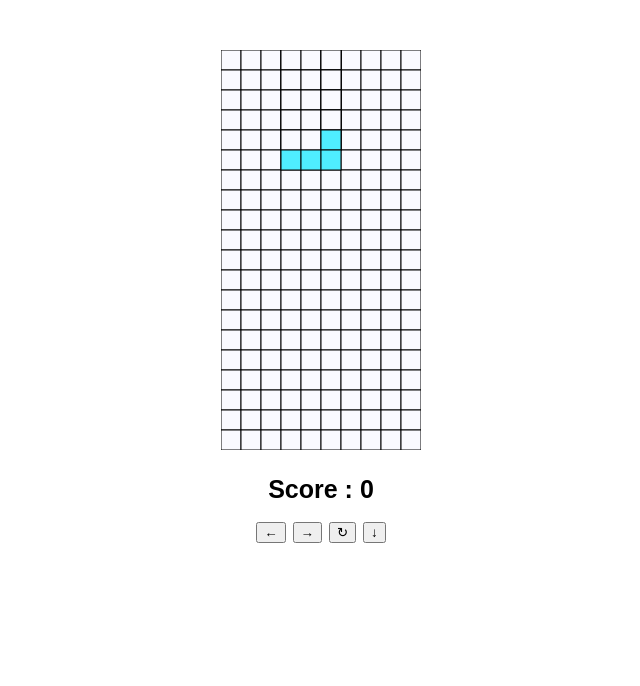
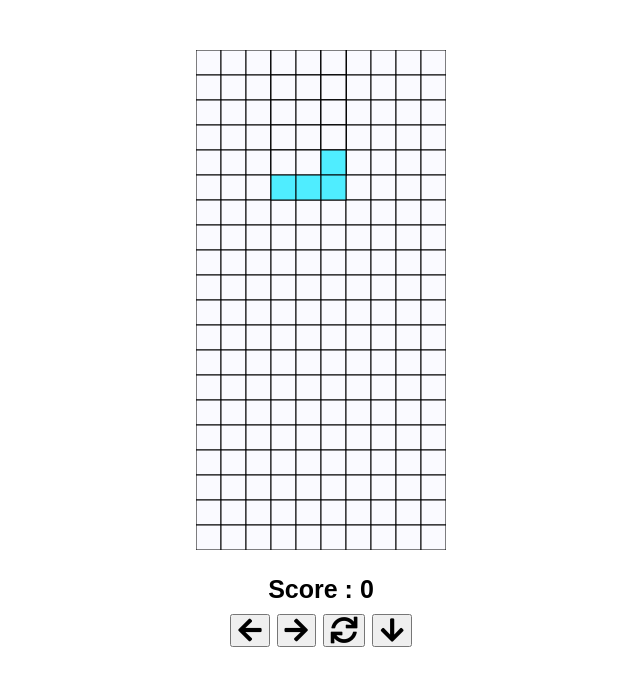
Before and after one commit to brijathom/tetris, a PHP site: page / in a window 1280 px wide. Shown: the top 686 px of the page, without its empty margins (319-959 px from the left). Run offline with PHP 8.4, Linux system fonts and the light colour scheme; some libraries are stand-ins or nearby versions.

Commit message:
Update button icons

```diff
--- a/index.html
+++ b/index.html
@@ -6,13 +6,19 @@
         <meta name="description" content="This is a Tetris game." />
         <link rel="icon" type="image/x-icon" href="favicon.ico" />
         <link rel="stylesheet" href="styles/main.css" />
+        <link
+            rel="stylesheet"
+            href="https://use.fontawesome.com/releases/v5.0.13/css/all.css"
+            integrity="sha384-DNOHZ68U8hZfKXOrtjWvjxusGo9WQnrNx2sqG0tfsghAvtVlRW3tvkXWZh58N9jp"
+            crossorigin="anonymous"
+        />
         <script src="scripts/tetrominos.js" defer></script>
         <script src="scripts/main.js" defer></script>
 
         <title>Tetris</title>
     </head>
     <body>
-        <canvas id="field" width="200" height="400"></canvas>
+        <canvas id="grid" width="250" height="500"></canvas>
     </body>
 
     <div>
@@ -20,10 +26,9 @@
         <div id="score">0</div>
     </div>
     <div>
-        <button onclick="buttons('left')">&#8592</button>
-        <button onclick="buttons('right')">&#8594</button>
-        <button onclick="buttons('rotate')">&#8635</button>
-        <button onclick="buttons('down')">&#8595</button>
-
+        <button onclick="buttons('left')"><i class="fas fa-arrow-left fa-2x"></i></button>
+        <button onclick="buttons('right')"><i class="fas fa-arrow-right fa-2x"></i></button>
+        <button onclick="buttons('rotate')"><i class="fas fa-sync fa-2x"></i></button>
+        <button onclick="buttons('down')"><i class="fas fa-arrow-down fa-2x"></i></button>
     </div>
 </html>
--- a/scripts/main.js
+++ b/scripts/main.js
@@ -1,12 +1,12 @@
-const cvs = document.getElementById("field");
+const cvs = document.getElementById("grid");
 const ctx = cvs.getContext("2d");
 const scoreElement = document.getElementById("score");
 const ROW = 20;
 const COL = (COLUMN = 10);
-const SQ = (squareSize = 20);
+const SQ = (squareSize = 25);
 const VACANT = "#fafaff";
 
-// draw a square
+// Squares on the grid are filled in as required
 function drawSquare(x, y, color) {
     ctx.fillStyle = color;
     ctx.fillRect(x * SQ, y * SQ, SQ, SQ);
@@ -14,27 +14,27 @@ function drawSquare(x, y, color) {
     ctx.strokeRect(x * SQ, y * SQ, SQ, SQ);
 }
 
-// create the board
-let board = [];
+// The grid is created
+let grid = [];
 for (r = 0; r < ROW; r++) {
-    board[r] = [];
+    grid[r] = [];
     for (c = 0; c < COL; c++) {
-        board[r][c] = VACANT;
+        grid[r][c] = VACANT;
     }
 }
 
-// draw the board
-function drawBoard() {
+// The grid is updated as required
+function drawGrid() {
     for (r = 0; r < ROW; r++) {
         for (c = 0; c < COL; c++) {
-            drawSquare(c, r, board[r][c]);
+            drawSquare(c, r, grid[r][c]);
         }
     }
 }
 
-drawBoard();
+drawGrid();
 
-// the pieces and their colors
+// The pieces and their associated colors
 const PIECES = [
     [I, "#ff694f"],
     [O, "#ffe54f"],
@@ -45,33 +45,28 @@ const PIECES = [
     [Z, "#ff4fd9"],
 ];
 
-// generate random pieces
+// A random piece is selected
 function randomPiece() {
-    let r = (randomN = Math.floor(Math.random() * PIECES.length)); // 0 -> 6
+    let r = (randomN = Math.floor(Math.random() * PIECES.length));
     return new Piece(PIECES[r][0], PIECES[r][1]);
 }
 
 let p = randomPiece();
 
-// The Object Piece
-
+// The piece object
 function Piece(tetromino, color) {
     this.tetromino = tetromino;
     this.color = color;
-
-    this.tetrominoN = 0; // we start from the first pattern
+    this.tetrominoN = 0;
     this.activeTetromino = this.tetromino[this.tetrominoN];
-
-    // we need to control the pieces
     this.x = 3;
     this.y = -2;
 }
 
-// fill function
+// The piece is filled in
 Piece.prototype.fill = function (color) {
     for (r = 0; r < this.activeTetromino.length; r++) {
         for (c = 0; c < this.activeTetromino.length; c++) {
-            // we draw only occupied squares
             if (this.activeTetromino[r][c]) {
                 drawSquare(this.x + c, this.y + r, color);
             }
@@ -79,30 +74,29 @@ Piece.prototype.fill = function (color) {
     }
 };
 
-// draw a piece to the board
+// The piece is drawn on the grid
 Piece.prototype.draw = function () {
     this.fill(this.color);
 };
 
-// undraw a piece
+// The piece is removed from the grid
 Piece.prototype.unDraw = function () {
     this.fill(VACANT);
 };
 
-// move Down the piece
+// The piece is moved down
 Piece.prototype.moveDown = function () {
     if (!this.collision(0, 1, this.activeTetromino)) {
         this.unDraw();
         this.y++;
         this.draw();
     } else {
-        // we lock the piece and generate a new one
         this.lock();
         p = randomPiece();
     }
 };
 
-// move Right the piece
+// The piece is moved to the right
 Piece.prototype.moveRight = function () {
     if (!this.collision(1, 0, this.activeTetromino)) {
         this.unDraw();
@@ -111,7 +105,7 @@ Piece.prototype.moveRight = function () {
     }
 };
 
-// move Left the piece
+// The piece is moved to the left
 Piece.prototype.moveLeft = function () {
     if (!this.collision(-1, 0, this.activeTetromino)) {
         this.unDraw();
@@ -120,25 +114,23 @@ Piece.prototype.moveLeft = function () {
     }
 };
 
-// rotate the piece
+// The piece is rotated
 Piece.prototype.rotate = function () {
     let nextPattern = this.tetromino[(this.tetrominoN + 1) % this.tetromino.length];
     let kick = 0;
 
     if (this.collision(0, 0, nextPattern)) {
         if (this.x > COL / 2) {
-            // it's the right wall
-            kick = -1; // we need to move the piece to the left
+            kick = -1;
         } else {
-            // it's the left wall
-            kick = 1; // we need to move the piece to the right
+            kick = 1;
         }
     }
 
     if (!this.collision(kick, 0, nextPattern)) {
         this.unDraw();
         this.x += kick;
-        this.tetrominoN = (this.tetrominoN + 1) % this.tetromino.length; // (0+1)%4 => 1
+        this.tetrominoN = (this.tetrominoN + 1) % this.tetromino.length;
         this.activeTetromino = this.tetromino[this.tetrominoN];
         this.draw();
     }
@@ -146,75 +138,62 @@ Piece.prototype.rotate = function () {
 
 let score = 0;
 
+// The piece is locked in place
 Piece.prototype.lock = function () {
     for (r = 0; r < this.activeTetromino.length; r++) {
         for (c = 0; c < this.activeTetromino.length; c++) {
-            // we skip the vacant squares
             if (!this.activeTetromino[r][c]) {
                 continue;
             }
-            // pieces to lock on top = game over
             if (this.y + r < 0) {
                 alert("Game Over");
-                // stop request animation frame
                 gameOver = true;
                 break;
             }
-            // we lock the piece
-            board[this.y + r][this.x + c] = this.color;
+            grid[this.y + r][this.x + c] = this.color;
         }
     }
-    // remove full rows
     for (r = 0; r < ROW; r++) {
         let isRowFull = true;
         for (c = 0; c < COL; c++) {
-            isRowFull = isRowFull && board[r][c] != VACANT;
+            isRowFull = isRowFull && grid[r][c] != VACANT;
         }
         if (isRowFull) {
-            // if the row is full
-            // we move down all the rows above it
             for (y = r; y > 1; y--) {
                 for (c = 0; c < COL; c++) {
-                    board[y][c] = board[y - 1][c];
+                    grid[y][c] = grid[y - 1][c];
                 }
             }
-            // the top row board[0][..] has no row above it
             for (c = 0; c < COL; c++) {
-                board[0][c] = VACANT;
+                grid[0][c] = VACANT;
             }
-            // increment the score
             score += 10;
         }
     }
-    // update the board
-    drawBoard();
-
-    // update the score
+    drawGrid();
     scoreElement.innerHTML = score;
 };
 
-// collision fucntion
+// The collision function
 Piece.prototype.collision = function (x, y, piece) {
     for (r = 0; r < piece.length; r++) {
         for (c = 0; c < piece.length; c++) {
-            // if the square is empty, we skip it
             if (!piece[r][c]) {
                 continue;
             }
-            // coordinates of the piece after movement
+
             let newX = this.x + c + x;
             let newY = this.y + r + y;
 
-            // conditions
             if (newX < 0 || newX >= COL || newY >= ROW) {
                 return true;
             }
-            // skip newY < 0; board[-1] will crush our game
+
             if (newY < 0) {
                 continue;
             }
-            // check if there is a locked piece alrady in place
-            if (board[newY][newX] != VACANT) {
+
+            if (grid[newY][newX] != VACANT) {
                 return true;
             }
         }
@@ -222,9 +201,9 @@ Piece.prototype.collision = function (x, y, piece) {
     return false;
 };
 
-// CONTROL the piece
 document.addEventListener("keydown", control);
 
+// Keypad controls
 function control(event) {
     if (event.keyCode == 37) {
         p.moveLeft();
@@ -240,6 +219,7 @@ function control(event) {
     }
 }
 
+// Button controls
 function buttons(button) {
     if (button == "left") {
         p.moveLeft();
@@ -255,8 +235,7 @@ function buttons(button) {
     }
 }
 
-// drop the piece every 1sec
-
+// The rate at which pieces drop
 let dropStart = Date.now();
 let gameOver = false;
 function drop() {
--- a/scripts/tetrominos.js
+++ b/scripts/tetrominos.js
@@ -1,4 +1,14 @@
-// The blueprints for all tetrominos in
+// The blueprints for each tetromino in all possible orientations
+
+const O = [
+    [
+        [0, 0, 0, 0],
+        [0, 1, 1, 0],
+        [0, 1, 1, 0],
+        [0, 0, 0, 0],
+    ],
+];
+
 const I = [
     [
         [0, 0, 0, 0],
@@ -23,15 +33,6 @@ const I = [
         [0, 1, 0, 0],
         [0, 1, 0, 0],
         [0, 1, 0, 0],
-    ],
-];
-
-const O = [
-    [
-        [0, 0, 0, 0],
-        [0, 1, 1, 0],
-        [0, 1, 1, 0],
-        [0, 0, 0, 0],
     ],
 ];
 
--- a/styles/main.css
+++ b/styles/main.css
@@ -18,3 +18,7 @@ div {
 #score {
     display: inline-block;
 }
+
+button {
+    margin: 0px 0px;
+}
```
